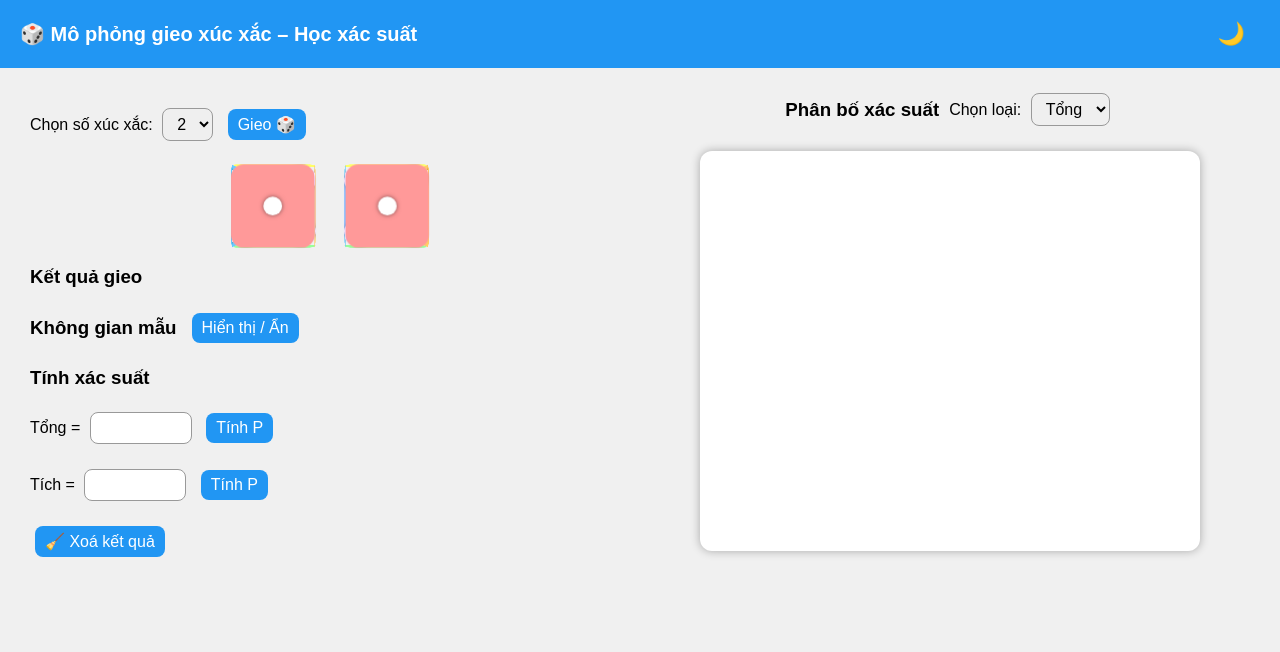
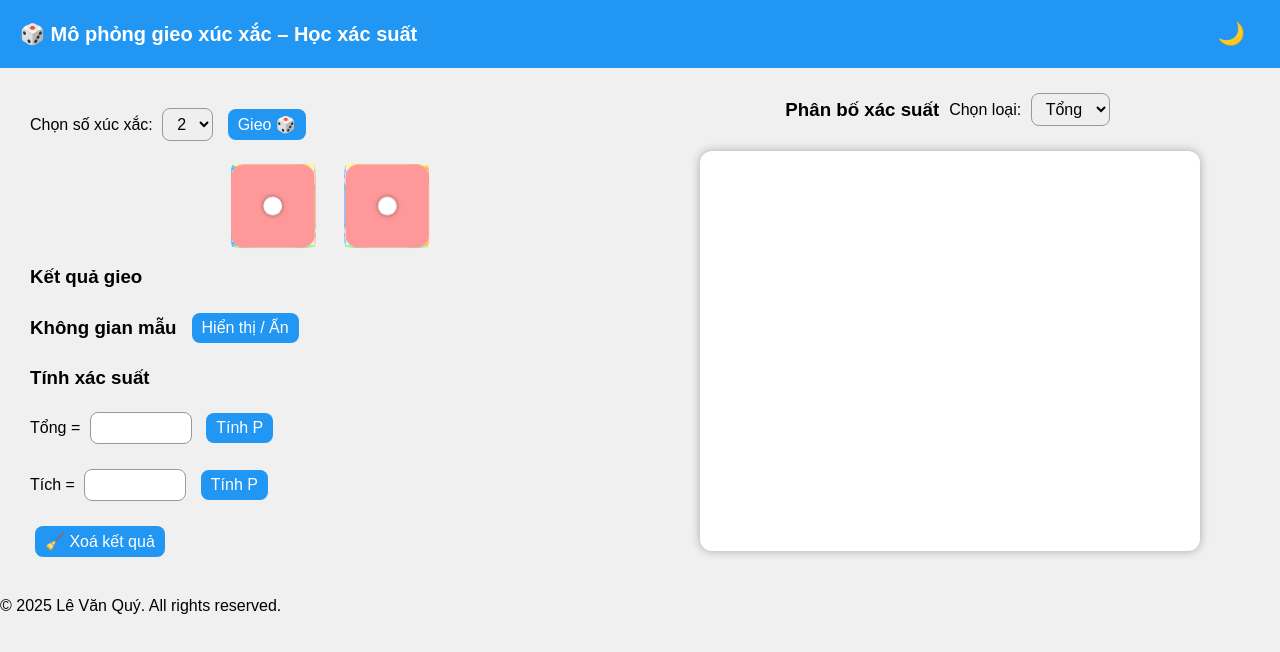
Before and after one commit to levanquybson/mosomohinhtoanhoc, a plain HTML site: page gieoussucsacaicot.html in a window 1280 px wide. Drawn offline with Linux system fonts and the light colour scheme.

Commit message:
Update gieoussucsacaicot.html

```diff
--- a/gieoussucsacaicot.html
+++ b/gieoussucsacaicot.html
@@ -269,5 +269,10 @@ function toggleTheme(){
 // khởi tạo mặc định 2 xúc xắc
 initDice();
 </script>
+ <footer class="footer">
+    © 2025 Lê Văn Quý. All rights reserved.
+  </footer>
 </body>
+
+
 </html>
```
